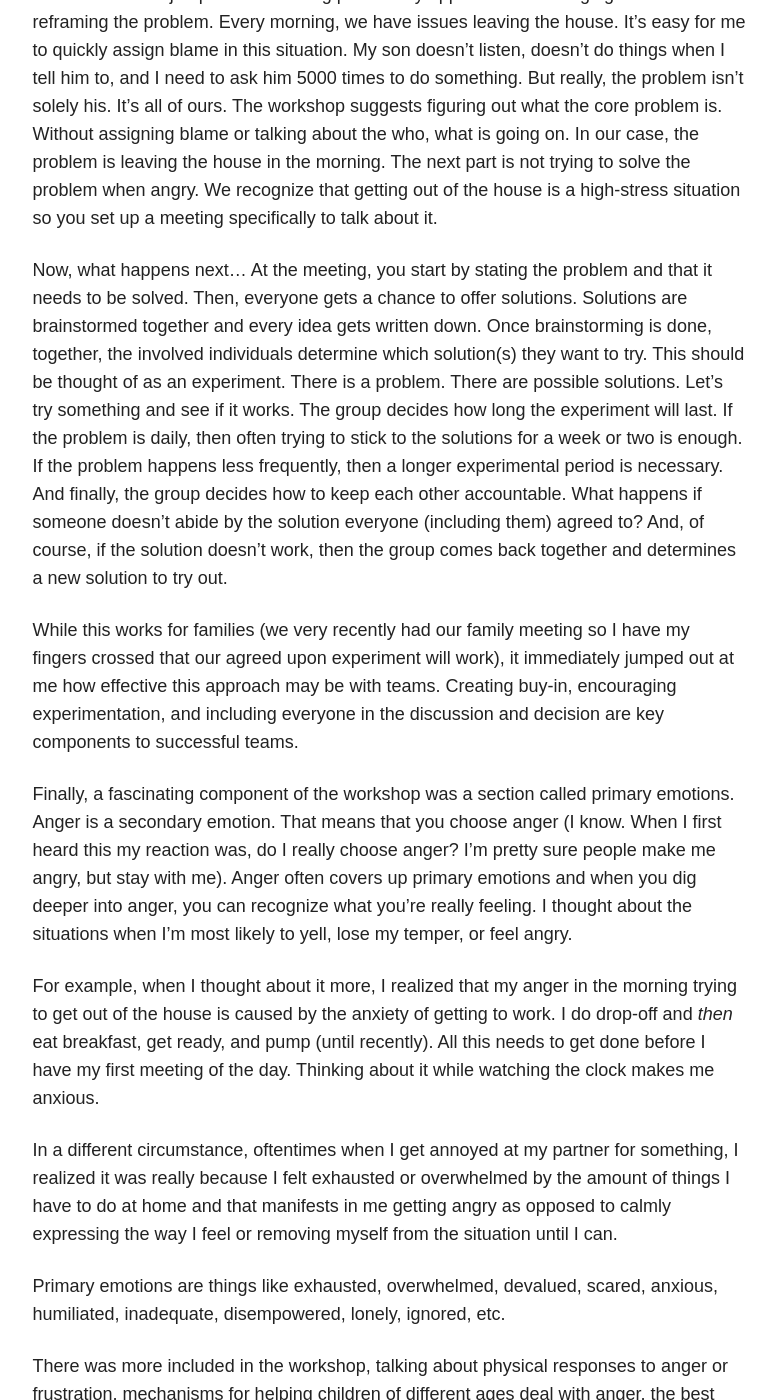
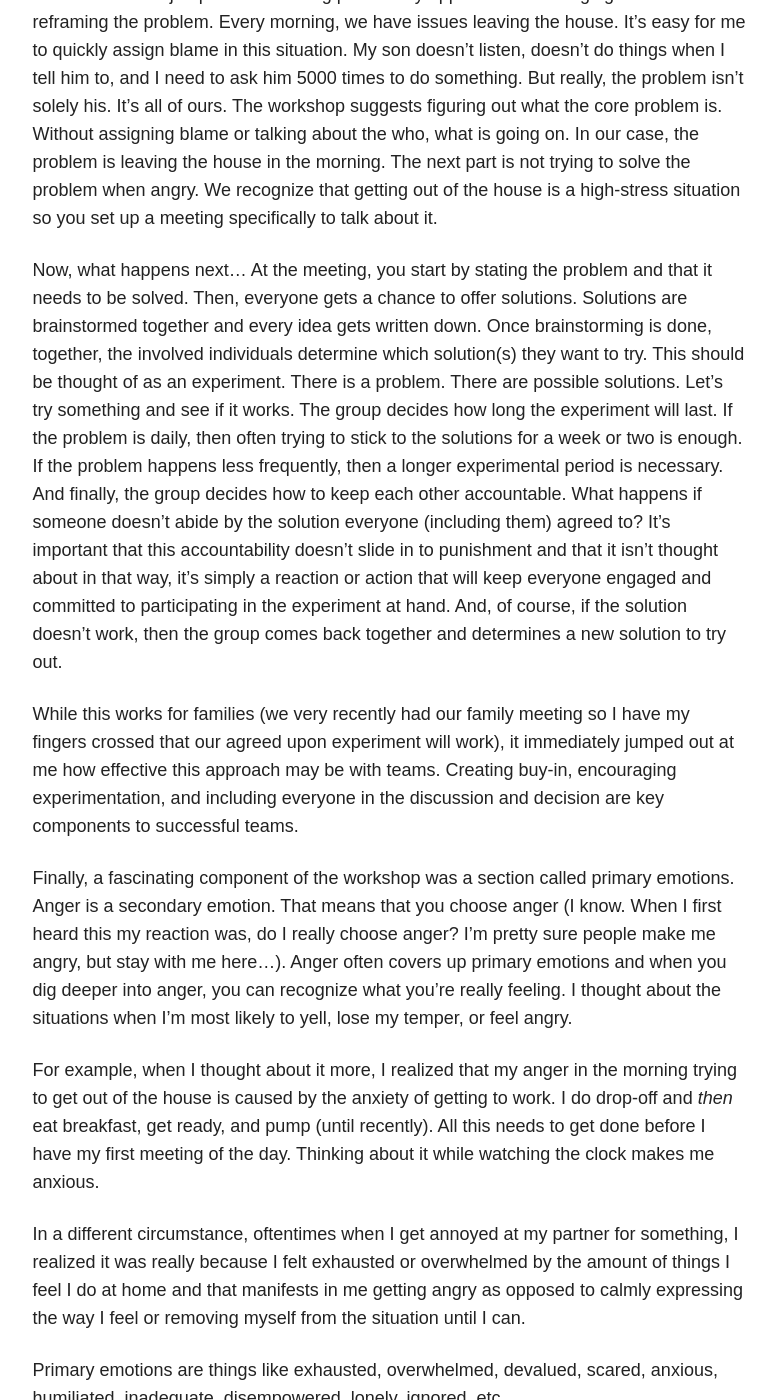
Before and after one commit to asheren/asheren.github.io, a Jekyll site: the page built from _posts/blog/2019-03-09-anger-management.md, in a window 1280 px wide and 1400 px high, scrolled down 1360 px. Shown: the whole window, without its empty margins (347-1123 px from the left). Built offline with Jekyll 4.4.1, drawn with Linux system fonts in a browser that asks for light colours; nearby versions of some CDN libraries; comment, search, counter and statistics services are not loaded; some of the changed text lies outside the part shown.

Commit message:
finished anger management blog post

```diff
--- a/_posts/blog/2019-03-09-anger-management.md
+++ b/_posts/blog/2019-03-09-anger-management.md
@@ -11,9 +11,9 @@
 - team tools
 ---
 
-Recently, I participated in an all-day workshop entitled Anger Management for Parents. I'm a little ashamed to admit it but my toddler pushes my buttons! Mornings are always mayhem and they often devolve into yelling battles with a crying baby, a screaming toddler, and a stressed out mom who loses her temper (that last one is me). I saw this class as a chance to do some self-reflection and learn some coping strategies that would help me stay calm in these situations.
+Recently, I participated in an all-day workshop entitled Anger Management for Parents. I'm a little ashamed to admit it but my toddler pushes my buttons! Mornings are always mayhem and they often devolve into yelling battles with a crying baby, a screaming toddler, and a stressed out mama who loses her temper (that last one is me, in case you didn't guess). I saw this workshop as a chance to do some self-reflection and learn some coping strategies that would help me stay calm in these situations.
 
-Sitting in the room with other parents of varying numbers of kids with children of all ages, 0-18, the day ended up being applicable to much more of my life than just parenting. I was amazed at how many strategies related to creating mutual agreements and buy-in and focused on the choices we make.
+Sitting in the room with other parents all who had varying numbers of kids and children of all ages, 0-18, the day ended up being applicable to much more of my life than just my role as a parent. I was amazed at how many strategies related to creating mutual agreements and buy-in and focused on the choices we make.
 
 For example, the day started with an example of 3 scenarios. In scenario 1, you have new carpeting in the dining room. The rule is everyone eats in the kitchen but your partner, trying to get away from the noise and chaos, takes chili in to the dining room, trips and spills some. In scenario 2, your boss is over for a work dinner and spills some wine on the carpet. In scenario 3, your child is home while you run some errands. They eat some tomato soup in the dining room and accidentally drop the spoon. Thinking through each scenario, your reaction to each individual is likely different based on who they are. However, as you may be able to tell, the basis of the situation is the same... someone stains the new carpet, but your reaction is different. Your reaction is the choice you make.
 
@@ -22,23 +22,23 @@
 Another tool that jumped out as being particularly applicable to managing teams was reframing the problem. Every morning, we have issues leaving the house. It's easy for me to quickly assign blame in this situation. My son doesn't listen, doesn't do things when I tell him to, and I need to ask him 5000 times to do something. But really, the problem isn't solely his. It's all of ours. The workshop suggests figuring out what the core problem is. Without assigning blame or talking about the who, what is going on. In our case, the problem is leaving the house in the morning. The next part is not trying to solve the problem when angry. We recognize that getting out of the house is a high-stress situation so you set up a meeting specifically to talk about it.
 
 Now, what happens next...
-At the meeting, you start by stating the problem and that it needs to be solved. Then, everyone gets a chance to offer solutions. Solutions are brainstormed together and every idea gets written down. Once brainstorming is done, together, the involved individuals determine which solution(s) they want to try. This should be thought of as an experiment. There is a problem. There are possible solutions. Let's try something and see if it works. The group decides how long the experiment will last. If the problem is daily, then often trying to stick to the solutions for a week or two is enough. If the problem happens less frequently, then a longer experimental period is necessary. And finally, the group decides how to keep each other accountable. What happens if someone doesn't abide by the solution everyone (including them) agreed to? And, of course, if the solution doesn't work, then the group comes back together and determines a new solution to try out.
+At the meeting, you start by stating the problem and that it needs to be solved. Then, everyone gets a chance to offer solutions. Solutions are brainstormed together and every idea gets written down. Once brainstorming is done, together, the involved individuals determine which solution(s) they want to try. This should be thought of as an experiment. There is a problem. There are possible solutions. Let's try something and see if it works. The group decides how long the experiment will last. If the problem is daily, then often trying to stick to the solutions for a week or two is enough. If the problem happens less frequently, then a longer experimental period is necessary. And finally, the group decides how to keep each other accountable. What happens if someone doesn't abide by the solution everyone (including them) agreed to? It's important that this accountability doesn't slide in to punishment and that it isn't thought about in that way, it's simply a reaction or action that will keep everyone engaged and committed to participating in the experiment at hand. And, of course, if the solution doesn't work, then the group comes back together and determines a new solution to try out.
 
 While this works for families (we very recently had our family meeting so I have my fingers crossed that our agreed upon experiment will work), it immediately jumped out at me how effective this approach may be with teams. Creating buy-in, encouraging experimentation, and including everyone in the discussion and decision are key components to successful teams.
 
-Finally, a fascinating component of the workshop was a section called primary emotions. Anger is a secondary emotion. That means that you choose anger (I know. When I first heard this my reaction was, do I really choose anger? I'm pretty sure people make me angry, but stay with me). Anger often covers up primary emotions and when you dig deeper into anger, you can recognize what you're really feeling. I thought about the situations when I'm most likely to yell, lose my temper, or feel angry.
+Finally, a fascinating component of the workshop was a section called primary emotions. Anger is a secondary emotion. That means that you choose anger (I know. When I first heard this my reaction was, do I really choose anger? I'm pretty sure people make me angry, but stay with me here...). Anger often covers up primary emotions and when you dig deeper into anger, you can recognize what you're really feeling. I thought about the situations when I'm most likely to yell, lose my temper, or feel angry.
 
 For example, when I thought about it more, I realized that my anger in the morning trying to get out of the house is caused by the anxiety of getting to work. I do drop-off and _then_ eat breakfast, get ready, and pump (until recently). All this needs to get done before I have my first meeting of the day. Thinking about it while watching the clock makes me anxious.
 
-In a different circumstance, oftentimes when I get annoyed at my partner for something, I realized it was really because I felt exhausted or overwhelmed by the amount of things I have to do at home and that manifests in me getting angry as opposed to calmly expressing the way I feel or removing myself from the situation until I can.
+In a different circumstance, oftentimes when I get annoyed at my partner for something, I realized it was really because I felt exhausted or overwhelmed by the amount of things I feel I do at home and that manifests in me getting angry as opposed to calmly expressing the way I feel or removing myself from the situation until I can.
 
 Primary emotions are things like exhausted, overwhelmed, devalued, scared, anxious, humiliated, inadequate, disempowered, lonely, ignored, etc.
 
-There was more included in the workshop, talking about physical responses to anger or frustration, mechanisms for helping children of different ages deal with anger, the best startegies to use when you'r'e feeling angry, practicing I statements, and more.
+There was more talked about in the workshop. Some other topics included physical responses to anger or frustration to recognize the early warning signs and understand how your body and brain work when you get angry, mechanisms for helping children of different ages deal with anger, the best strategies to use when you're feeling angry, practicing I statements, and more.
 
-While I was skeptical upon leaving the class, i've actually been working really hard ot put these practices in place both at work and at home. The instructors told us we'd just need to keep practicing until these reactions, responses, and mind-shift became second nature. I still need to actively think and keep repeating to myself the lessons I learned but I've been pleasantly surprised at how different our household feels.
+While I was skeptical upon leaving the class, I've actually been working really hard to put these practices in place both at work and at home. The instructors told us we'd just need to keep practicing until these reactions, responses, and mind-shift became second nature. I still need to actively think and keep repeating to myself the lessons I learned but I've been pleasantly surprised at how different our household feels, even just a few weeks afterwards.
 
 Supplemental Links:
-PEP, Parent Encouragement Program: http://pepparent.org/
-Feelings List: https://www.cnvc.org/training/resource/feelings-inventory
-Emotional API: https://emotionalapi.com/
+[PEP, Parent Encouragement Program](http://pepparent.org/)
+[Feelings List](https://www.cnvc.org/training/resource/feelings-inventory)
+[Emotional API](https://emotionalapi.com/)
```
